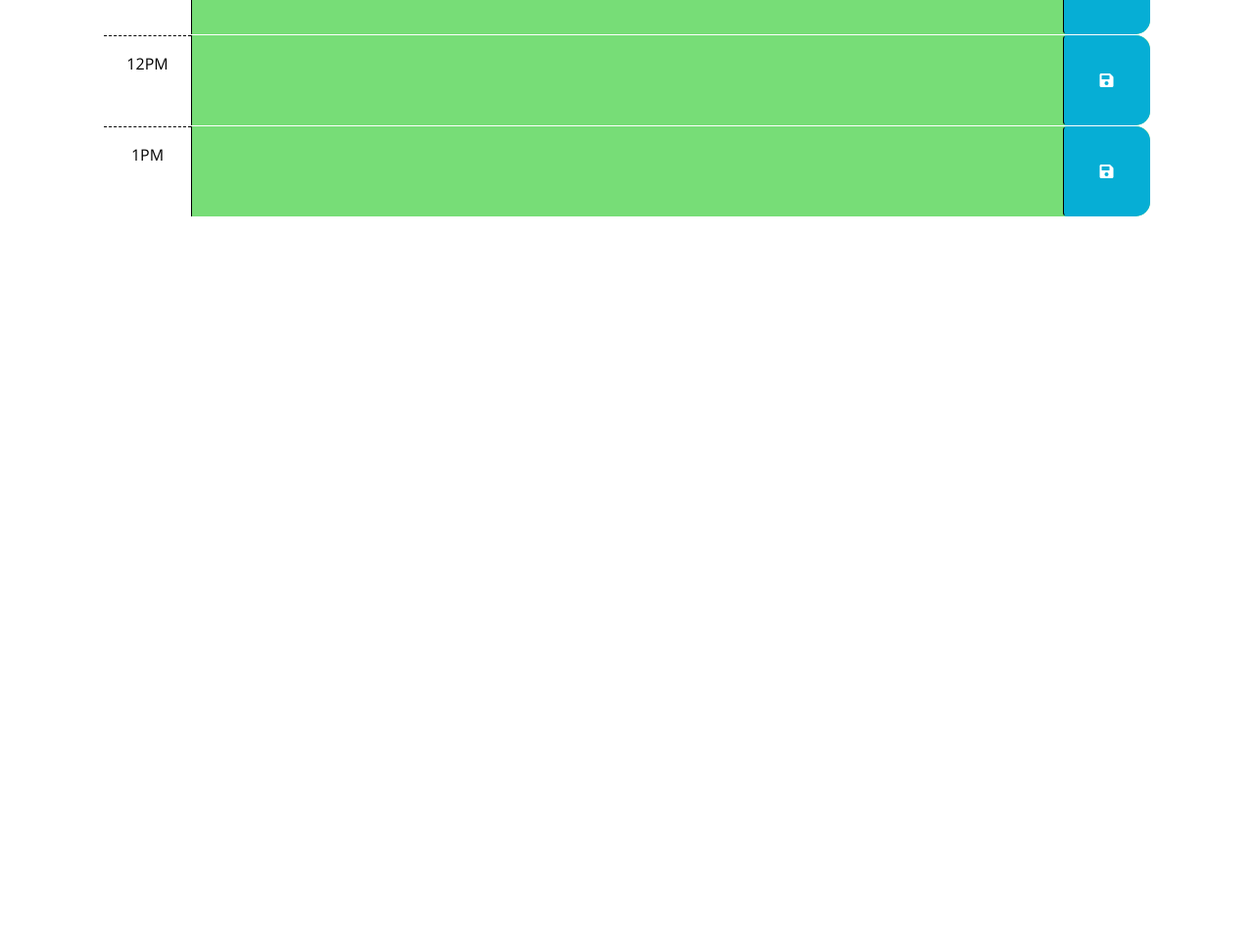
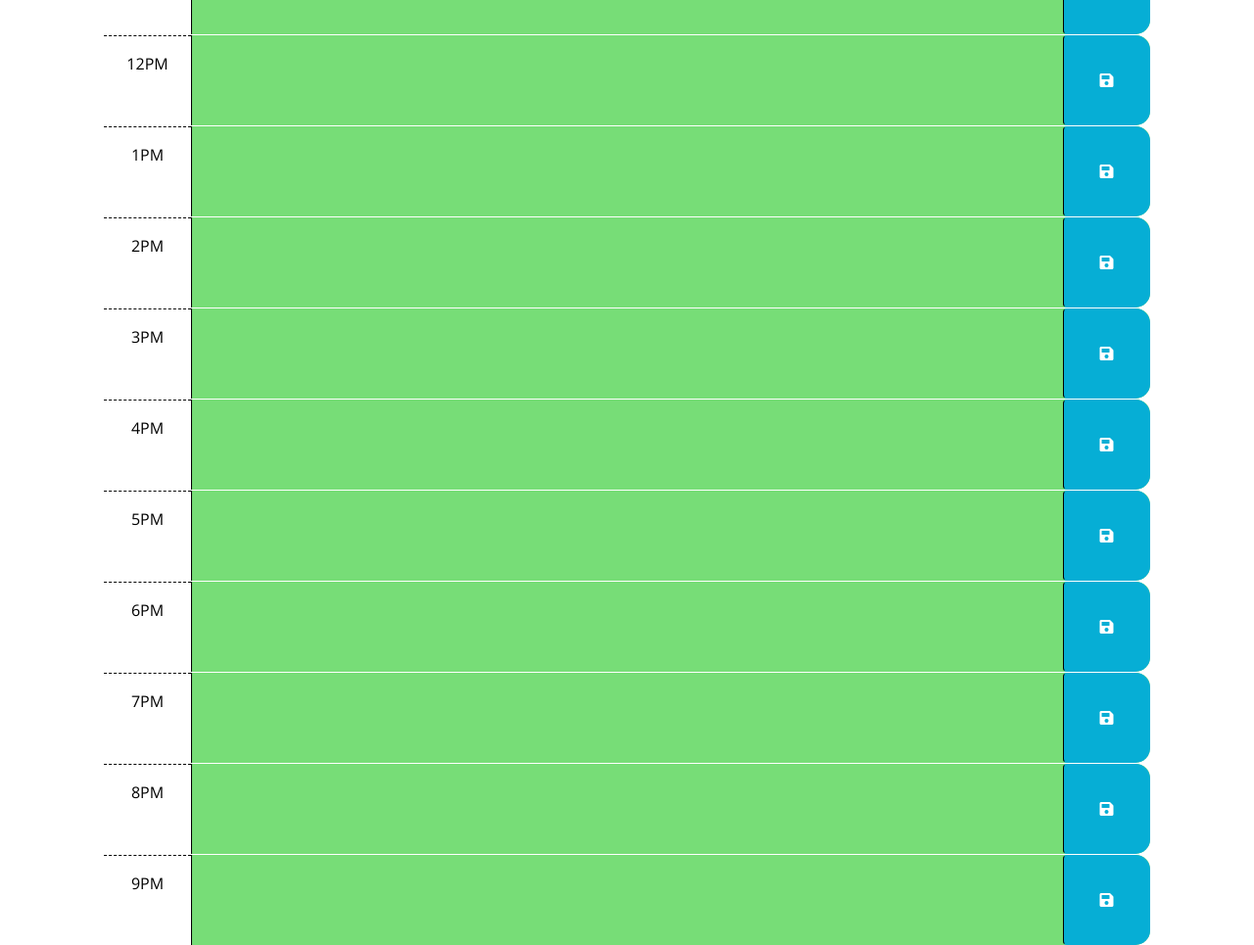
Before and after one commit to antigravityrunner/Third-Party-APIs-Challenge-5, a plain HTML site: page index.html in a window 1280 px wide. Shown: the part 500-1465 px from the top of the page at 98% size. Before the commit the page ends 800 px from the top, so only its background shows below. Drawn offline with nearby package versions, Linux system fonts and the light colour scheme.

Commit message:
adding date

```diff
--- a/index.html
+++ b/index.html
@@ -65,7 +65,7 @@
           <i class="fas fa-save" aria-hidden="true"></i>
         </button>
       </div>
-
+<!--  -->
       <div id="hour-12" class="row time-block future">
         <div class="col-2 col-md-1 hour text-center py-3">12PM</div>
         <textarea class="col-8 col-md-10 description" rows="3"> </textarea>
@@ -82,6 +82,71 @@
         </button>
       </div>
 
+      <div id="hour-1" class="row time-block future">
+        <div class="col-2 col-md-1 hour text-center py-3">2PM</div>
+        <textarea class="col-8 col-md-10 description" rows="3"> </textarea>
+        <button class="btn saveBtn col-2 col-md-1" aria-label="save">
+          <i class="fas fa-save" aria-hidden="true"></i>
+        </button>
+      </div>
+
+      <div id="hour-1" class="row time-block future">
+        <div class="col-2 col-md-1 hour text-center py-3">3PM</div>
+        <textarea class="col-8 col-md-10 description" rows="3"> </textarea>
+        <button class="btn saveBtn col-2 col-md-1" aria-label="save">
+          <i class="fas fa-save" aria-hidden="true"></i>
+        </button>
+      </div>
+
+      <div id="hour-1" class="row time-block future">
+        <div class="col-2 col-md-1 hour text-center py-3">4PM</div>
+        <textarea class="col-8 col-md-10 description" rows="3"> </textarea>
+        <button class="btn saveBtn col-2 col-md-1" aria-label="save">
+          <i class="fas fa-save" aria-hidden="true"></i>
+        </button>
+      </div>
+
+      <div id="hour-1" class="row time-block future">
+        <div class="col-2 col-md-1 hour text-center py-3">5PM</div>
+        <textarea class="col-8 col-md-10 description" rows="3"> </textarea>
+        <button class="btn saveBtn col-2 col-md-1" aria-label="save">
+          <i class="fas fa-save" aria-hidden="true"></i>
+        </button>
+      </div>
+
+      <div id="hour-1" class="row time-block future">
+        <div class="col-2 col-md-1 hour text-center py-3">6PM</div>
+        <textarea class="col-8 col-md-10 description" rows="3"> </textarea>
+        <button class="btn saveBtn col-2 col-md-1" aria-label="save">
+          <i class="fas fa-save" aria-hidden="true"></i>
+        </button>
+      </div>
+
+      <div id="hour-1" class="row time-block future">
+        <div class="col-2 col-md-1 hour text-center py-3">7PM</div>
+        <textarea class="col-8 col-md-10 description" rows="3"> </textarea>
+        <button class="btn saveBtn col-2 col-md-1" aria-label="save">
+          <i class="fas fa-save" aria-hidden="true"></i>
+        </button>
+      </div>
+
+      <div id="hour-1" class="row time-block future">
+        <div class="col-2 col-md-1 hour text-center py-3">8PM</div>
+        <textarea class="col-8 col-md-10 description" rows="3"> </textarea>
+        <button class="btn saveBtn col-2 col-md-1" aria-label="save">
+          <i class="fas fa-save" aria-hidden="true"></i>
+        </button>
+      </div>
+
+      <div id="hour-1" class="row time-block future">
+        <div class="col-2 col-md-1 hour text-center py-3">9PM</div>
+        <textarea class="col-8 col-md-10 description" rows="3"> </textarea>
+        <button class="btn saveBtn col-2 col-md-1" aria-label="save">
+          <i class="fas fa-save" aria-hidden="true"></i>
+        </button>
+      </div>
+
+
     <script src="https://code.jquery.com/jquery-3.4.1.min.js"></script>
     <script
       src="https://cdn.jsdelivr.net/npm/dayjs@1.11.3/dayjs.min.js"
--- a/script.js
+++ b/script.js
@@ -1,7 +1,13 @@
 // Wrap all code that interacts with the DOM in a call to jQuery to ensure that
+
 // the code isn't run until the browser has finished rendering all the elements
+
 // in the html.
+
 $(function () {
+  let date = dayjs().format("dddd, MMMM D");
+  console.log(date);
+
   // TODO: Add a listener for click events on the save button. This code should
   // use the id in the containing time-block as a key to save the user input in
   // local storage. HINT: What does `this` reference in the click listener
```
